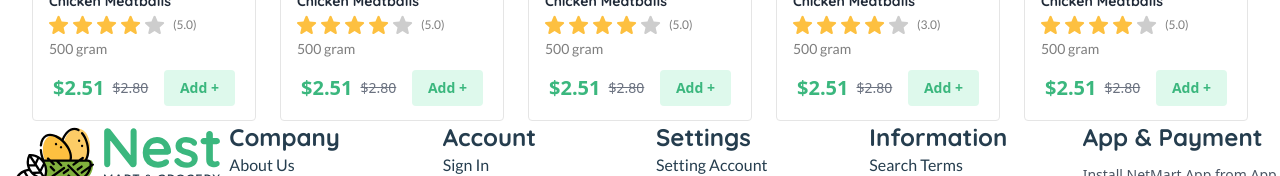
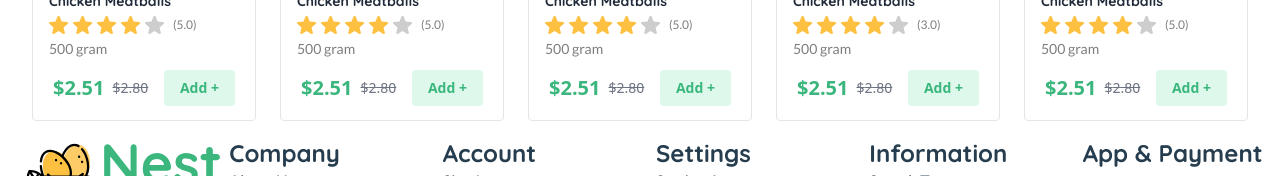
Before and after one commit to ANh2101111111/datn, a Next.js app: page / in a window 1280 px wide. Shown: the part 420-596 px from the top of the page. Built offline with nearby package versions, Linux system fonts and the light colour scheme.

Commit message:
updated: css for lables

```diff
--- a/src/layout/Lables/BoxListLable.tsx
+++ b/src/layout/Lables/BoxListLable.tsx
@@ -25,7 +25,7 @@ const BoxListLable: React.FC<LableListProps> = ({ selectedIds }) => {
         {filteredLable.map((lable) => (
           <li
             key={lable.id}
-            className="text-text-medium text-text-heading font-lato cursor-pointer hover:text-red-500  "
+            className="text-text-medium text-text-heading font-lato cursor-pointer hover:text-text-brand1  "
           >
             {lable.name}
           </li>
--- a/src/layout/PopularProducts/components/BoxListProduct.tsx
+++ b/src/layout/PopularProducts/components/BoxListProduct.tsx
@@ -82,7 +82,7 @@ const BoxListProduct: FC<IBoxListProductProps> = ({
       </div>
 
       {/* Nút Add */}
-      <div className="flex items-center justify-between px-5 pb-5 mt-[11px]">
+      <div className="flex items-center justify-between px-5 mt-[11px]">
         <div className="flex items-center">
           <span className="text-xl font-semibold text-text-brand1">
             ${discountedPrice.toFixed(2)}
--- a/src/layout/PopularProducts/index.tsx
+++ b/src/layout/PopularProducts/index.tsx
@@ -5,7 +5,7 @@ import BoxListLable from "../Lables/BoxListLable";
 
 const PopularProducts = () => {
   return (
-    <div className="container mx-auto px-4">
+    <div className="container mx-auto px-4 mb-4">
       <div className="flex flex-row items-center justify-between w-full ">
         <h2 className="text-heading-3 text-text-heading font-quicksand font-bold">
           Popular Products
```
